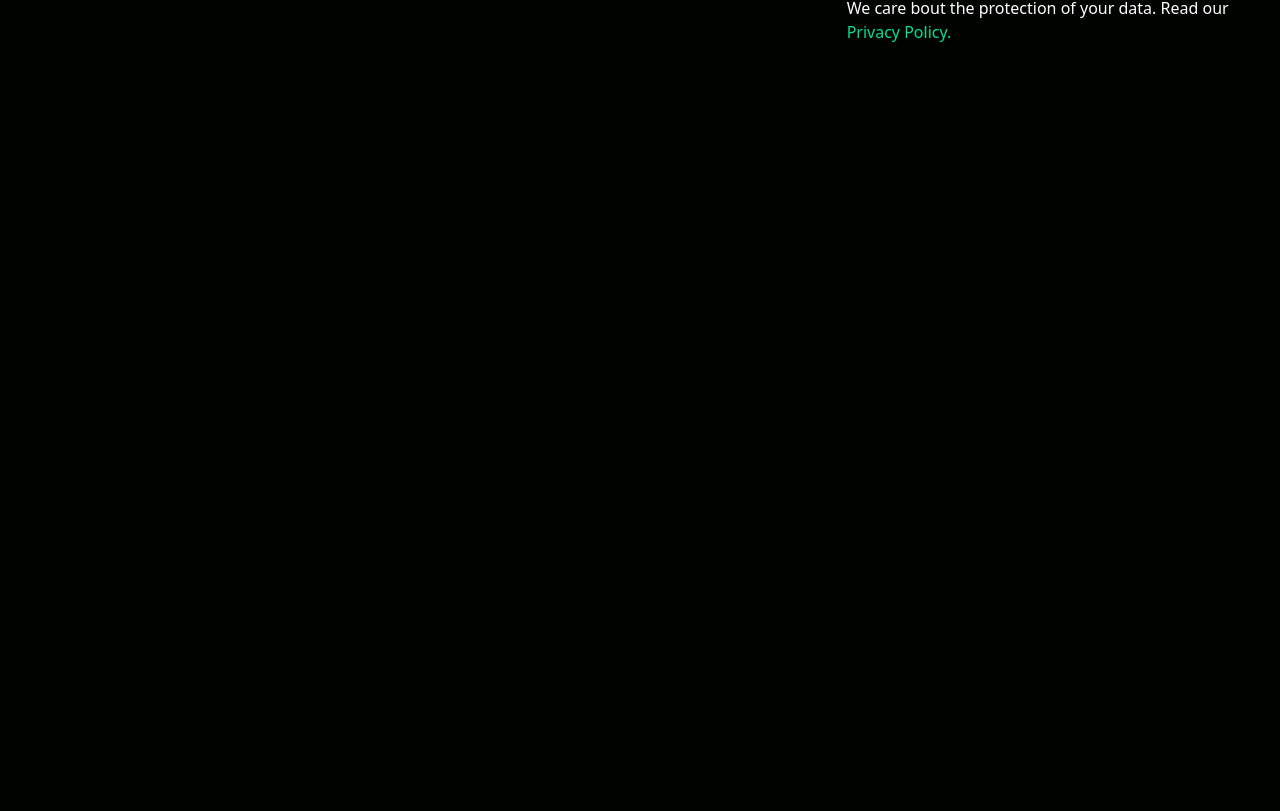
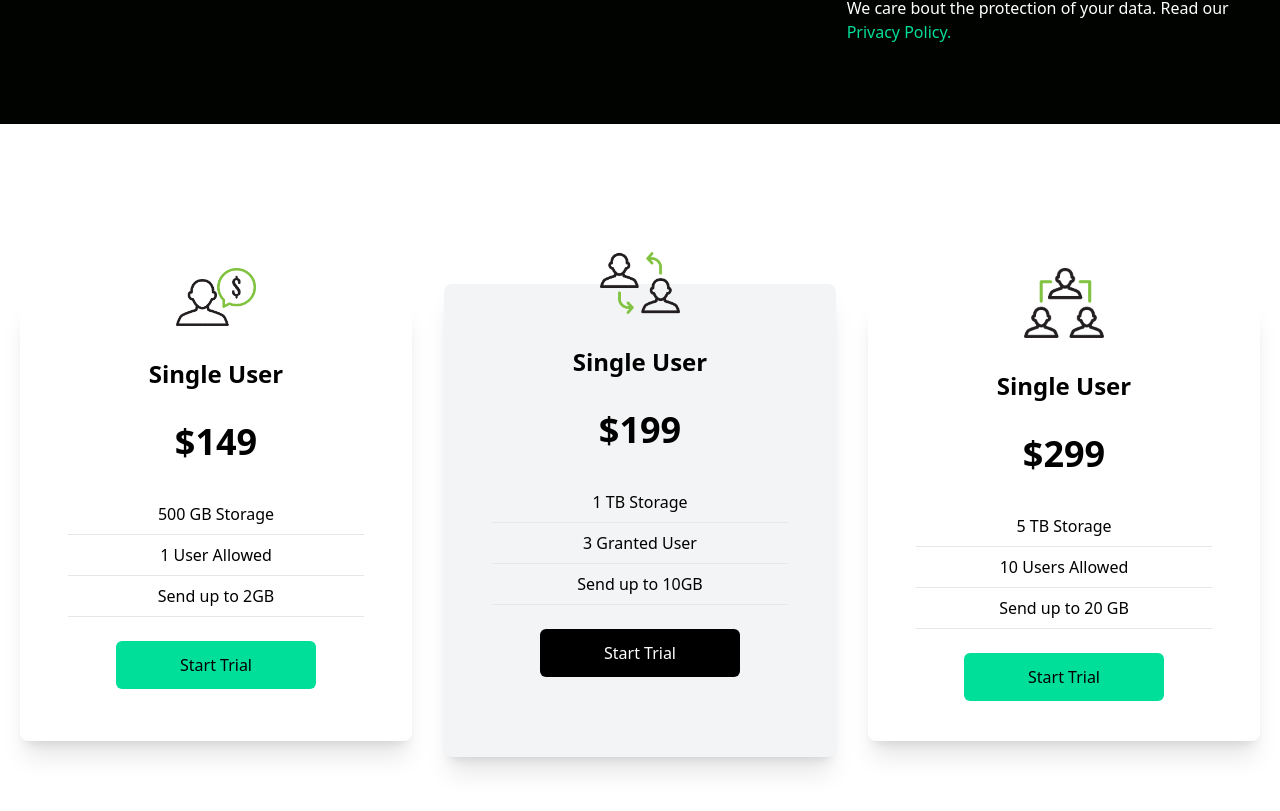
Before and after one commit to Harrytimbog/react-tailwind, a React (Vite) app: page / in a window 1280 px wide. Shown: the part 1557-2368 px from the top of the page. Before the commit the page ends 1681 px from the top, so only its background shows below. Built offline with nearby package versions, Linux system fonts and the light colour scheme.

Commit message:
Create Pricing Section

```diff
--- a/src/App.jsx
+++ b/src/App.jsx
@@ -2,6 +2,7 @@
 import Hero from "./components/Hero";
 import Navbar from "./components/Navbar";
 import Newsletter from "./components/Newsletter";
+import Pricing from "./components/Pricing";
 
 function App() {
   return (
@@ -10,6 +11,7 @@
       <Hero />
       <Analytics />
       <Newsletter />
+      <Pricing />
     </>
   );
 }
--- /dev/null
+++ b/src/components/Pricing.jsx
@@ -0,0 +1,65 @@
+import Single from "../assets/single.png";
+import Double from "../assets/double.png";
+import Triple from "../assets/triple.png";
+
+const Pricing = () => {
+  return (
+    <div className="w-full py-[10rem] px-4 bg-white">
+      <div className="max-w-[1240px] mx-auto grid md:grid-cols-3 gap-8">
+        <div className="w-full shadow-xl flex flex-col p-4 my-4 rounded-lg hover:scale-105 duration-300">
+          <img
+            className="w-20 mx-auto mt-[-3rem] bg-white"
+            src={Single}
+            alt="Single Card"
+          />
+          <h2 className="text-2xl font-bold text-center py-8">Single User</h2>
+          <p className="text-center text-4xl font-bold">$149</p>
+          <div className="text-center font-medium">
+            <p className="py-2 border-b mx-8 mt-8">500 GB Storage</p>
+            <p className="py-2 border-b mx-8">1 User Allowed</p>
+            <p className="py-2 border-b mx-8">Send up to 2GB</p>
+          </div>
+          <button className="bg-[#00df9a] w-[200px] rounded-md font-medium my-6 mx-auto py-3 text-black">
+            Start Trial
+          </button>
+        </div>
+        <div className="w-full shadow-xl bg-gray-100 flex flex-col p-4 md:my-0 my-8 rounded-lg hover:scale-105 duration-300">
+          <img
+            className="w-20 mx-auto mt-[-3rem] bg-transparent"
+            src={Double}
+            alt="Double Card"
+          />
+          <h2 className="text-2xl font-bold text-center py-8">Single User</h2>
+          <p className="text-center text-4xl font-bold">$199</p>
+          <div className="text-center font-medium">
+            <p className="py-2 border-b mx-8 mt-8">1 TB Storage</p>
+            <p className="py-2 border-b mx-8">3 Granted User</p>
+            <p className="py-2 border-b mx-8">Send up to 10GB</p>
+          </div>
+          <button className="bg-black w-[200px] rounded-md font-medium my-6 mx-auto py-3 text-white">
+            Start Trial
+          </button>
+        </div>
+        <div className="w-full shadow-xl flex flex-col p-4 my-4 rounded-lg hover:scale-105 duration-300">
+          <img
+            className="w-20 mx-auto mt-[-3rem] bg-white"
+            src={Triple}
+            alt="Triple Card"
+          />
+          <h2 className="text-2xl font-bold text-center py-8">Single User</h2>
+          <p className="text-center text-4xl font-bold">$299</p>
+          <div className="text-center font-medium">
+            <p className="py-2 border-b mx-8 mt-8">5 TB Storage</p>
+            <p className="py-2 border-b mx-8">10 Users Allowed</p>
+            <p className="py-2 border-b mx-8">Send up to 20 GB</p>
+          </div>
+          <button className="bg-[#00df9a] w-[200px] rounded-md font-medium my-6 mx-auto py-3 text-black">
+            Start Trial
+          </button>
+        </div>
+      </div>
+    </div>
+  );
+};
+
+export default Pricing;
```
